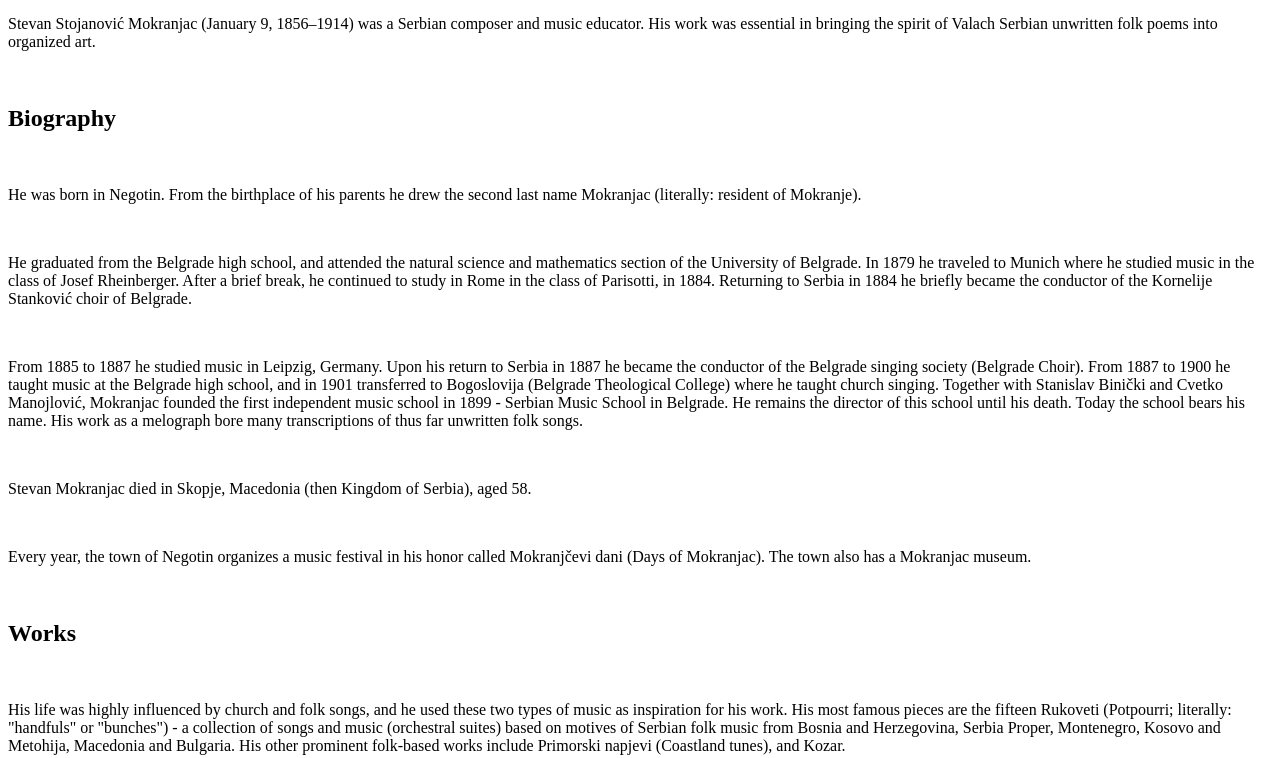
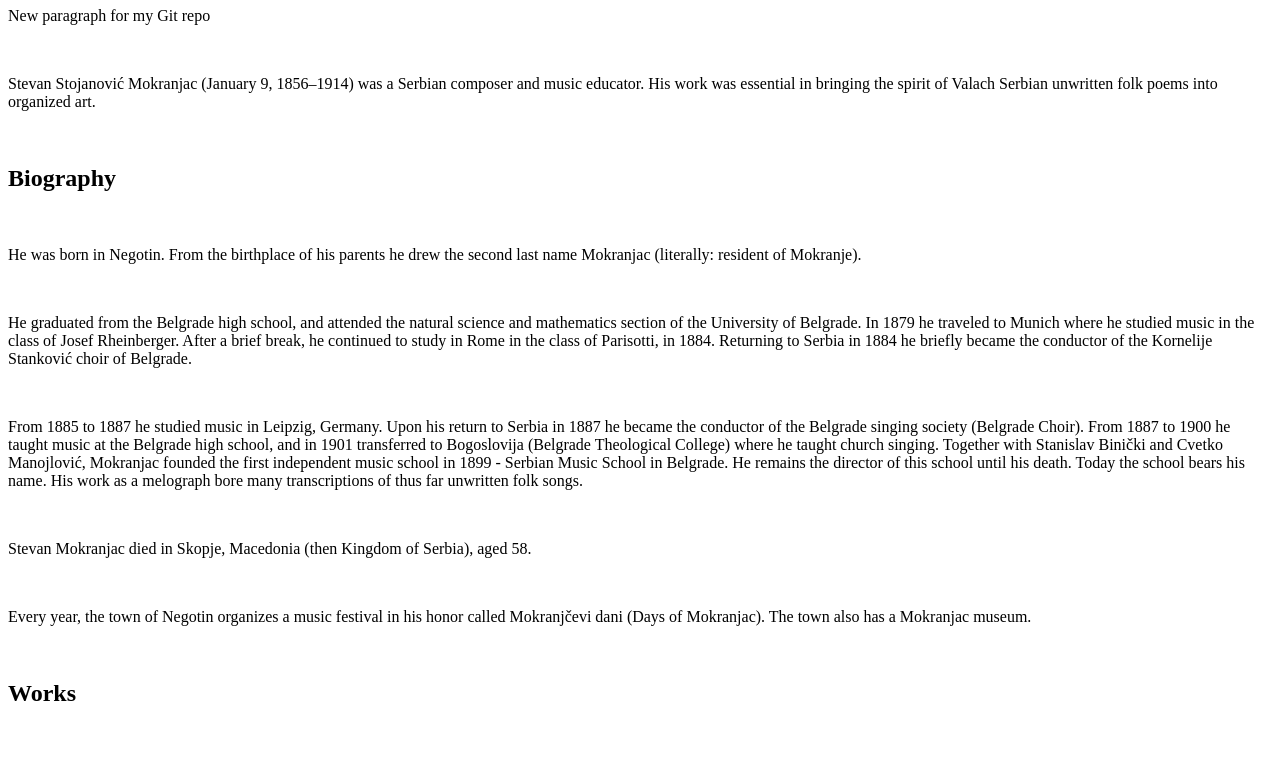
Before and after one commit to AlexaMija/FrontendJS, a plain HTML site: page index.html in a window 1280 px wide. Shown: the part 99-857 px from the top of the page. Drawn offline with Linux system fonts and the light colour scheme.

Commit message:
New Paragraph Added on 16.line

```diff
--- a/index.html
+++ b/index.html
@@ -11,7 +11,9 @@
 
 </head>
 <body>
+>
 <h1>Stevan Stojanović Mokranjac</h1>
+<p>New paragraph for my Git repo</p>
 <br>
 <p>Stevan Stojanović Mokranjac (January 9, 1856–1914) was a Serbian composer and music educator.
  His work was essential in bringing the spirit of Valach Serbian unwritten folk poems into organized art.</p>
```
